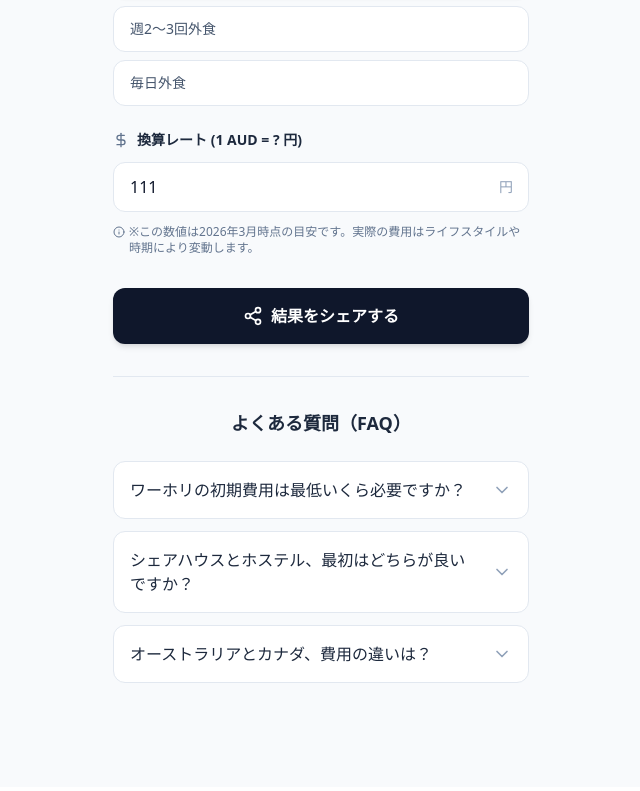
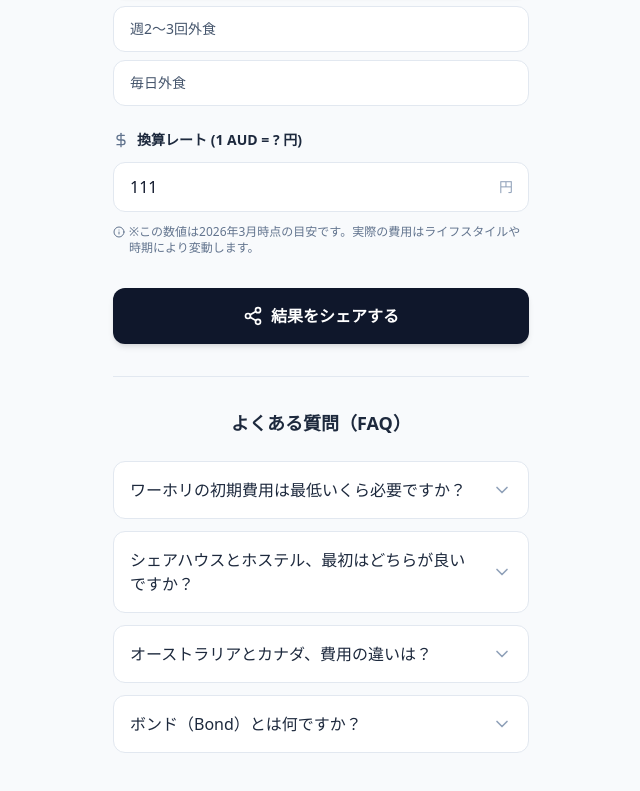
Before and after one commit to Valjpn/-1-, a React (Vite) app: page / in a window 1280 px wide. Shown: the part 1269-2060 px from the top of the page, without its empty margins (319-959 px from the left). Built offline with nearby package versions, Linux system fonts and the light colour scheme.

Commit message:
feat: Add FAQ about bond in App.tsx
Adds a new question and answer to the FAQ section in App.tsx, explaining what a "bond" is in the context of renting accommodation for working holidays. This clarifies a common cost associated with moving into shared housing.

```diff
--- a/src/App.tsx
+++ b/src/App.tsx
@@ -47,6 +47,10 @@ const FAQS = [
   {
     question: "オーストラリアとカナダ、費用の違いは？",
     answer: "2026年現在、家賃相場はシドニーが最も高く、次いでトロント、メルボルン、バンクーバーの順になる傾向があります。ただし、為替レートによって日本円での負担額は大きく変動します。"
+  },
+  {
+    question: "ボンド（Bond）とは何ですか？",
+    answer: "物件を借りる際に、大家さんや管理会社に預ける「保証金（敷金）」のことです。入居中に家賃の滞納があったり、退去時に部屋の修理が必要になったりした場合の「担保」として機能します。通常、家賃の4週間分程度を支払いますが、退去時に部屋をきれいに使い、家賃の未払いがなければ、原則として全額返金されます。"
   }
 ];
 
```
